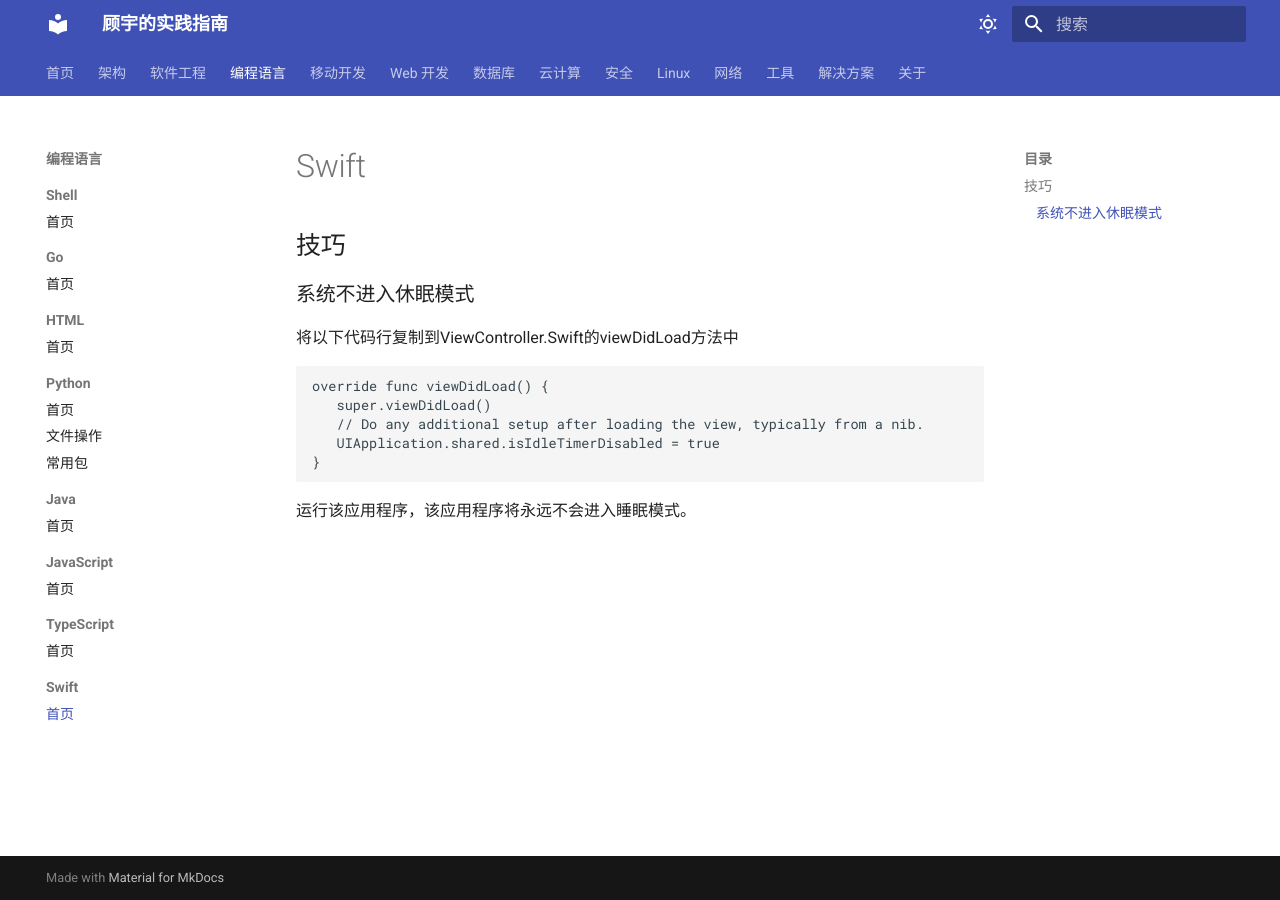
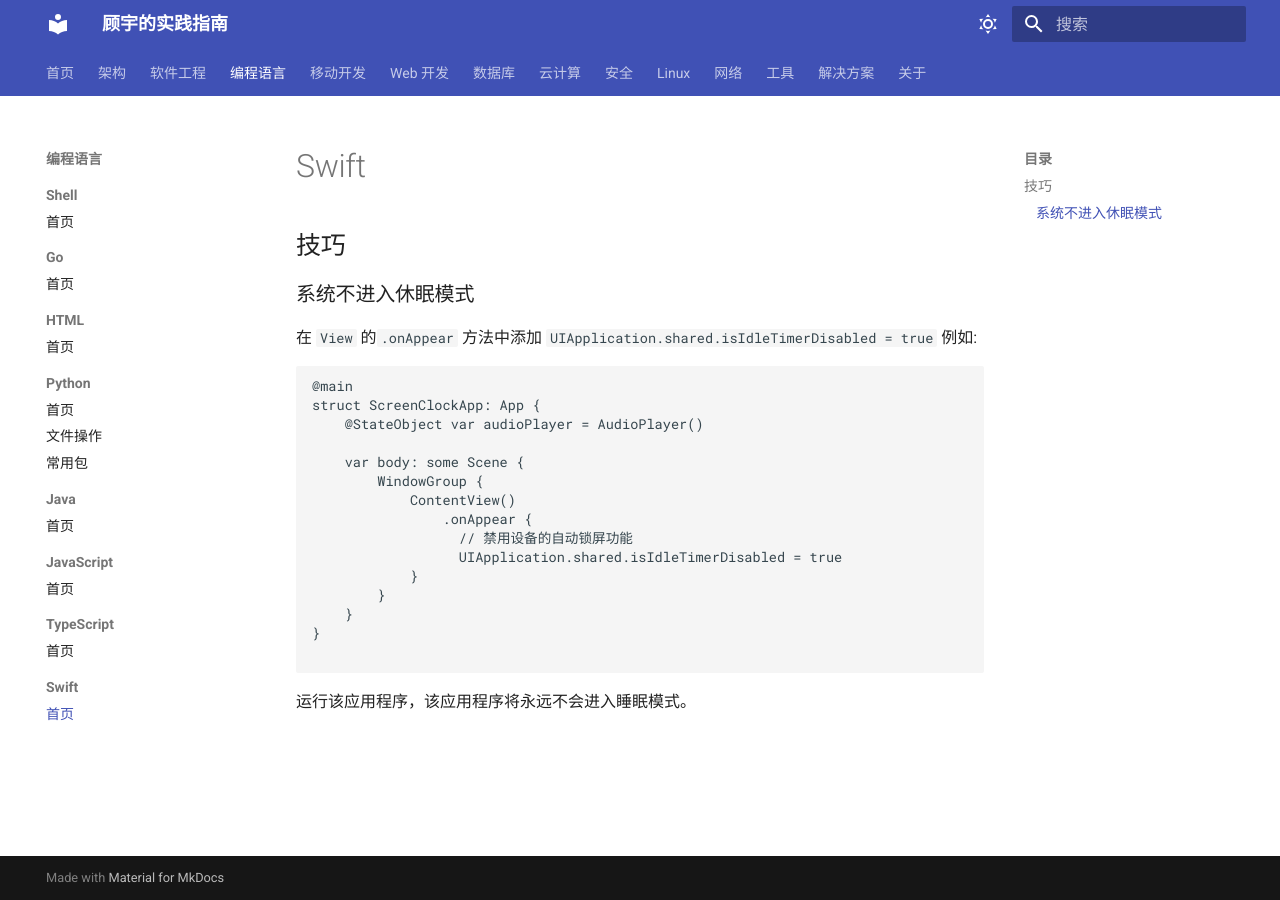
Before and after one commit to wizardbyron/guides, an MkDocs documentation site: the page built from docs/programming/swift/index.md, in a window 1280 px wide. Built offline with MkDocs 1.6.1 and Material for MkDocs 9.7.7, drawn with Linux system fonts in a browser that asks for light colours.

Commit message:
update swift guide

````diff
--- a/docs/programming/swift/index.md
+++ b/docs/programming/swift/index.md
@@ -4,14 +4,24 @@
 
 ### 系统不进入休眠模式
 
-将以下代码行复制到ViewController.Swift的viewDidLoad方法中
+在 `View` 的`.onAppear` 方法中添加 `UIApplication.shared.isIdleTimerDisabled = true` 例如:
 
 ```swift
-override func viewDidLoad() {
-   super.viewDidLoad()
-   // Do any additional setup after loading the view, typically from a nib.
-   UIApplication.shared.isIdleTimerDisabled = true
+@main
+struct ScreenClockApp: App {
+    @StateObject var audioPlayer = AudioPlayer()
+
+    var body: some Scene {
+        WindowGroup {
+            ContentView()
+                .onAppear {
+                  // 禁用设备的自动锁屏功能
+                  UIApplication.shared.isIdleTimerDisabled = true
+            }
+        }
+    }
 }
+
 ```
 
 运行该应用程序，该应用程序将永远不会进入睡眠模式。
````
